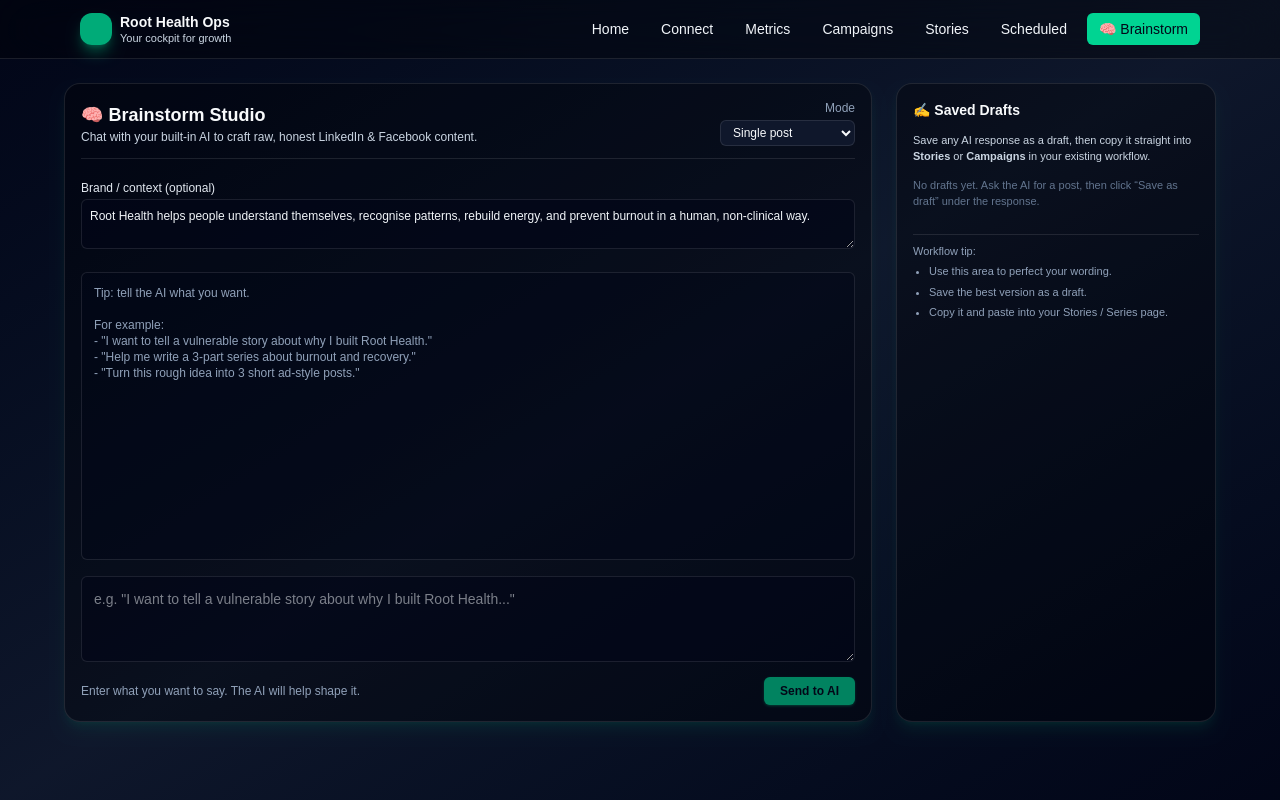
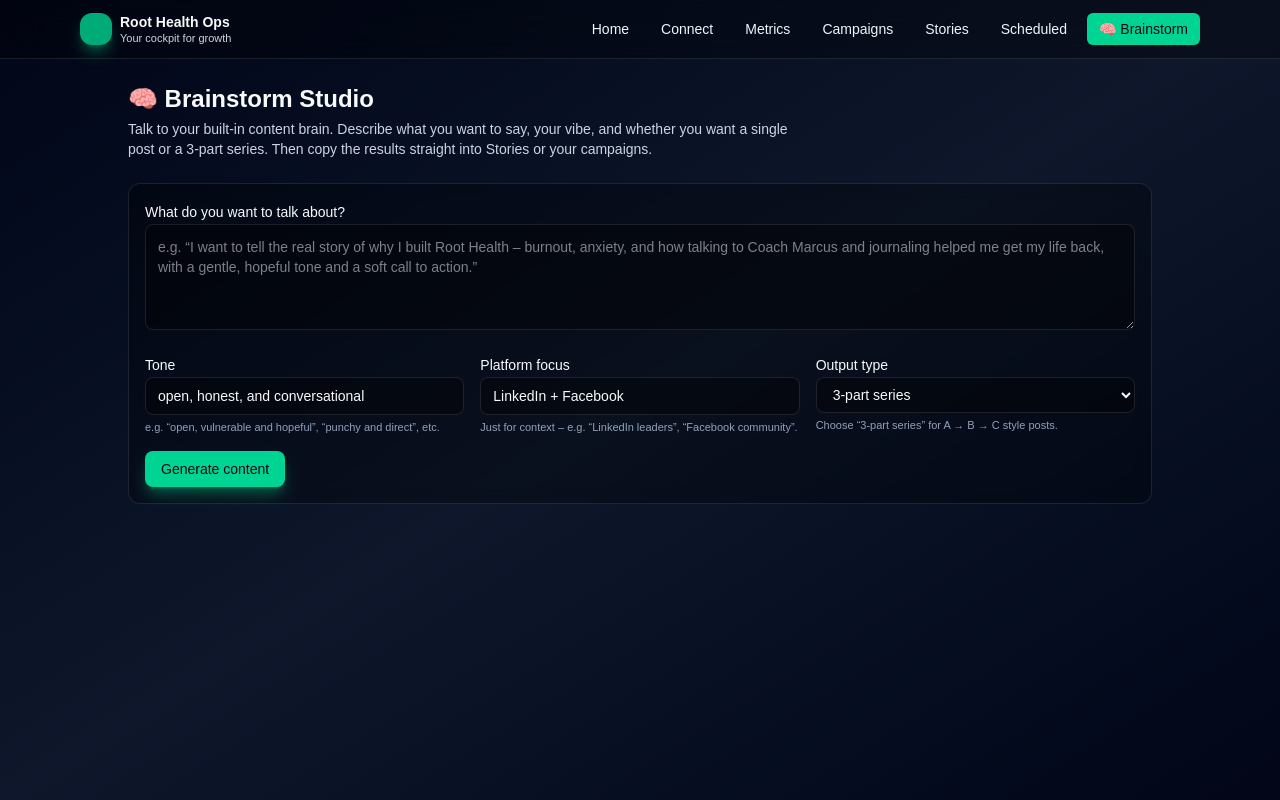
Before and after one commit to Hypnohippy/root-health-ops-dashboard1, a Next.js app: page /dashboard/brainstorm in a window 1280 px wide. Built offline with nearby package versions, Linux system fonts and the light colour scheme.

Commit message:
Update page.tsx

```diff
--- a/app/dashboard/brainstorm/page.tsx
+++ b/app/dashboard/brainstorm/page.tsx
@@ -2,269 +2,271 @@
 
 import React, { useState } from "react";
 
-type Role = "user" | "assistant";
+type Mode = "single" | "series";
 
-type ChatMessage = {
-  role: Role;
-  content: string;
+type SinglePost = {
+  title: string;
+  body: string;
 };
 
-type BrainstormMode = "single_post" | "series" | "ad_variants";
-
-const initialSystemHint = `Tip: tell the AI what you want.
-
-For example:
-- "I want to tell a vulnerable story about why I built Root Health."
-- "Help me write a 3-part series about burnout and recovery."
-- "Turn this rough idea into 3 short ad-style posts."`;
+type SeriesPost = {
+  title: string;
+  body: string;
+};
 
 export default function BrainstormPage() {
-  const [mode, setMode] = useState<BrainstormMode>("single_post");
-  const [brandContext, setBrandContext] = useState<string>(
-    "Root Health helps people understand themselves, recognise patterns, rebuild energy, and prevent burnout in a human, non-clinical way."
-  );
-  const [input, setInput] = useState("");
-  const [messages, setMessages] = useState<ChatMessage[]>([]);
-  const [drafts, setDrafts] = useState<string[]>([]);
-  const [isLoading, setIsLoading] = useState(false);
-  const [status, setStatus] = useState<string | null>(null);
+  const [prompt, setPrompt] = useState("");
+  const [tone, setTone] = useState("open, honest, and conversational");
+  const [platform, setPlatform] = useState("LinkedIn + Facebook");
+  const [mode, setMode] = useState<Mode>("series"); // default to series
+  const [loading, setLoading] = useState(false);
+  const [error, setError] = useState<string | null>(null);
 
-  const handleSend = async () => {
-    if (!input.trim()) return;
+  const [singlePost, setSinglePost] = useState<SinglePost | null>(null);
+  const [seriesPosts, setSeriesPosts] = useState<SeriesPost[]>([]);
 
-    const newMessage: ChatMessage = {
-      role: "user",
-      content: input.trim(),
-    };
-
-    const updatedMessages = [...messages, newMessage];
-    setMessages(updatedMessages);
-    setInput("");
-    setIsLoading(true);
-    setStatus("Thinking...");
+  const handleSubmit = async (e: React.FormEvent) => {
+    e.preventDefault();
+    setLoading(true);
+    setError(null);
+    setSinglePost(null);
+    setSeriesPosts([]);
 
     try {
       const res = await fetch("/api/ai/brainstorm", {
         method: "POST",
         headers: { "Content-Type": "application/json" },
-        body: JSON.stringify({
-          messages: updatedMessages,
-          mode,
-          brandContext,
-        }),
+        body: JSON.stringify({ prompt, tone, platform, mode }),
       });
 
       if (!res.ok) {
-        const err = await res.json().catch(() => ({}));
-        console.error("Brainstorm error:", err);
-        setStatus("Something went wrong. Please try again.");
-        setIsLoading(false);
-        return;
+        const data = await res.json().catch(() => ({}));
+        throw new Error(data.error || "Request failed");
       }
 
       const data = await res.json();
-      const replyText: string = data.reply || "No response text received.";
 
-      const assistantMessage: ChatMessage = {
-        role: "assistant",
-        content: replyText,
-      };
-
-      setMessages((prev) => [...prev, assistantMessage]);
-      setStatus("Ready. You can refine further or save this as a draft.");
-    } catch (error) {
-      console.error("Brainstorm fetch error:", error);
-      setStatus("Network error. Please try again.");
+      if (data.type === "single" && data.post) {
+        setSinglePost(data.post);
+      } else if (data.type === "series" && Array.isArray(data.posts)) {
+        setSeriesPosts(data.posts);
+      } else {
+        throw new Error("Unexpected response format from AI");
+      }
+    } catch (err: any) {
+      console.error(err);
+      setError(err.message || "Something went wrong");
     } finally {
-      setIsLoading(false);
+      setLoading(false);
     }
   };
 
-  const handleSaveDraft = (content: string) => {
-    setDrafts((prev) => [content, ...prev]);
-    setStatus("Draft saved. You can copy it into Stories or Series.");
-  };
-
-  const handleCopy = async (content: string) => {
+  const copyToClipboard = async (text: string) => {
     try {
-      await navigator.clipboard.writeText(content);
-      setStatus("Copied to clipboard. Paste into Stories or Campaigns.");
+      await navigator.clipboard.writeText(text);
+      alert("Copied to clipboard");
     } catch {
-      setStatus("Could not copy to clipboard, please copy manually.");
+      alert("Could not copy. Please select and copy manually.");
     }
   };
 
+  const copySeriesPost = (index: number) => {
+    const post = seriesPosts[index];
+    if (!post) return;
+    const text = `${post.title}\n\n${post.body}`;
+    copyToClipboard(text);
+  };
+
+  const copySingle = () => {
+    if (!singlePost) return;
+    const text = `${singlePost.title}\n\n${singlePost.body}`;
+    copyToClipboard(text);
+  };
+
+  const copyAllSeries = () => {
+    if (seriesPosts.length === 0) return;
+    const text = seriesPosts
+      .map(
+        (p, i) => `PART ${i + 1}: ${p.title}\n\n${p.body}\n\n------------------------`
+      )
+      .join("\n");
+    copyToClipboard(text);
+  };
+
   return (
-    <div className="mx-auto flex max-w-6xl flex-col gap-6 md:flex-row">
-      {/* LEFT: Chat area */}
-      <section className="flex-1 space-y-4 rounded-2xl bg-black/30 p-4 shadow-lg shadow-emerald-500/10 border border-white/10">
-        <header className="flex items-center justify-between gap-3 border-b border-white/10 pb-3">
-          <div>
-            <h1 className="text-lg font-semibold text-slate-50">
-              🧠 Brainstorm Studio
-            </h1>
-            <p className="text-xs text-slate-300">
-              Chat with your built-in AI to craft raw, honest LinkedIn & Facebook content.
+    <div className="mx-auto max-w-5xl space-y-6">
+      <header className="space-y-1">
+        <h1 className="text-2xl font-semibold">🧠 Brainstorm Studio</h1>
+        <p className="text-sm text-slate-300 max-w-2xl">
+          Talk to your built-in content brain. Describe what you want to say,
+          your vibe, and whether you want a single post or a 3-part series.
+          Then copy the results straight into{" "}
+          <span className="font-medium">Stories</span> or your campaigns.
+        </p>
+      </header>
+
+      {/* Form */}
+      <form
+        onSubmit={handleSubmit}
+        className="space-y-4 rounded-xl border border-white/10 bg-black/30 p-4 backdrop-blur"
+      >
+        <div className="space-y-1">
+          <label className="text-sm font-medium">
+            What do you want to talk about?
+          </label>
+          <textarea
+            value={prompt}
+            onChange={(e) => setPrompt(e.target.value)}
+            className="w-full rounded-lg border border-white/10 bg-black/40 p-3 text-sm outline-none focus:border-emerald-400"
+            rows={4}
+            placeholder={`e.g. “I want to tell the real story of why I built Root Health – burnout, anxiety, and how talking to Coach Marcus and journaling helped me get my life back, with a gentle, hopeful tone and a soft call to action.”`}
+            required
+          />
+        </div>
+
+        <div className="grid gap-4 md:grid-cols-3">
+          <div className="space-y-1">
+            <label className="text-sm font-medium">Tone</label>
+            <input
+              value={tone}
+              onChange={(e) => setTone(e.target.value)}
+              className="w-full rounded-lg border border-white/10 bg-black/40 px-3 py-2 text-sm outline-none focus:border-emerald-400"
+            />
+            <p className="text-[11px] text-slate-400">
+              e.g. “open, vulnerable and hopeful”, “punchy and direct”, etc.
             </p>
           </div>
 
-          <div className="flex flex-col items-end gap-1 text-xs">
-            <label className="text-slate-400">Mode</label>
+          <div className="space-y-1">
+            <label className="text-sm font-medium">Platform focus</label>
+            <input
+              value={platform}
+              onChange={(e) => setPlatform(e.target.value)}
+              className="w-full rounded-lg border border-white/10 bg-black/40 px-3 py-2 text-sm outline-none focus:border-emerald-400"
+            />
+            <p className="text-[11px] text-slate-400">
+              Just for context – e.g. “LinkedIn leaders”, “Facebook community”.
+            </p>
+          </div>
+
+          <div className="space-y-1">
+            <label className="text-sm font-medium">Output type</label>
             <select
               value={mode}
-              onChange={(e) => setMode(e.target.value as BrainstormMode)}
-              className="rounded-md bg-slate-900 border border-white/10 px-2 py-1 text-xs text-slate-50"
+              onChange={(e) => setMode(e.target.value as Mode)}
+              className="w-full rounded-lg border border-white/10 bg-black/40 px-3 py-2 text-sm outline-none focus:border-emerald-400"
             >
-              <option value="single_post">Single post</option>
-              <option value="series">3-part story series</option>
-              <option value="ad_variants">Short ad variants</option>
+              <option value="single">Single post</option>
+              <option value="series">3-part series</option>
             </select>
+            <p className="text-[11px] text-slate-400">
+              Choose “3-part series” for A → B → C style posts.
+            </p>
           </div>
-        </header>
-
-        {/* Brand context (optional but handy) */}
-        <div className="space-y-1">
-          <label className="text-xs font-medium text-slate-200">
-            Brand / context (optional)
-          </label>
-          <textarea
-            value={brandContext}
-            onChange={(e) => setBrandContext(e.target.value)}
-            className="w-full rounded-md border border-white/10 bg-slate-950/60 p-2 text-xs text-slate-100 focus:outline-none focus:ring-1 focus:ring-emerald-400"
-            rows={2}
-          />
         </div>
 
-        {/* Chat history */}
-        <div className="h-72 space-y-3 overflow-y-auto rounded-md border border-white/10 bg-slate-950/40 p-3 text-sm">
-          {messages.length === 0 && (
-            <div className="text-xs text-slate-400 whitespace-pre-line">
-              {initialSystemHint}
+        <div className="flex items-center gap-3">
+          <button
+            type="submit"
+            disabled={loading}
+            className="rounded-lg bg-emerald-400 px-4 py-2 text-sm font-medium text-slate-950 shadow-lg shadow-emerald-500/40 disabled:opacity-60"
+          >
+            {loading ? "Thinking…" : "Generate content"}
+          </button>
+          {error && (
+            <span className="text-xs text-red-400">Error: {error}</span>
+          )}
         </div>
+      </form>
+
+      {/* Results */}
+      {singlePost && (
+        <section className="space-y-2">
+          <div className="flex items-center justify-between">
+            <h2 className="text-sm font-semibold">Generated post</h2>
+            <button
+              onClick={copySingle}
+              className="rounded-md border border-white/10 px-3 py-1 text-xs hover:bg-white/5"
+            >
+              Copy for Stories
+            </button>
+          </div>
+          <div className="grid gap-3 md:grid-cols-[minmax(0,1fr)]">
+            <article className="space-y-2 rounded-xl border border-white/10 bg-black/40 p-3 text-sm">
+              <h3 className="font-semibold text-slate-50">
+                {singlePost.title}
+              </h3>
+              <p className="whitespace-pre-line text-slate-200">
+                {singlePost.body}
+              </p>
+            </article>
+          </div>
+          <p className="text-[11px] text-slate-400">
+            To use this in{" "}
+            <span className="font-medium">Stories &gt; New</span>, click
+            “Copy”, then paste into the story content box and schedule it as
+            usual.
+          </p>
+        </section>
       )}
 
-          {messages.map((m, i) => (
-            <div
-              key={i}
-              className={`flex ${
-                m.role === "user" ? "justify-end" : "justify-start"
-              }`}
+      {seriesPosts.length > 0 && (
+        <section className="space-y-3">
+          <div className="flex items-center justify-between">
+            <h2 className="text-sm font-semibold">
+              3-part series for Stories
+            </h2>
+            <button
+              onClick={copyAllSeries}
+              className="rounded-md border border-white/10 px-3 py-1 text-xs hover:bg-white/5"
             >
-              <div
-                className={`max-w-[80%] rounded-lg px-3 py-2 text-xs whitespace-pre-line ${
-                  m.role === "user"
-                    ? "bg-emerald-400 text-slate-950"
-                    : "bg-slate-800 text-slate-50 border border-white/10"
-                }`}
+              Copy all parts together
+            </button>
+          </div>
+
+          <div className="grid gap-3 md:grid-cols-3">
+            {seriesPosts.map((post, index) => (
+              <article
+                key={index}
+                className="flex flex-col rounded-xl border border-white/10 bg-black/40 p-3 text-sm"
               >
-                {m.content}
-                {m.role === "assistant" && (
-                  <div className="mt-2 flex gap-2 text-[10px]">
+                <div className="mb-2 flex items-center justify-between gap-2">
+                  <div>
+                    <p className="text-xs uppercase tracking-wide text-slate-400">
+                      Part {index + 1}
+                    </p>
+                    <h3 className="text-sm font-semibold text-slate-50">
+                      {post.title}
+                    </h3>
+                  </div>
                   <button
-                      onClick={() => handleSaveDraft(m.content)}
-                      className="rounded-full border border-white/20 px-2 py-0.5 hover:bg-white/10"
-                    >
-                      Save as draft
-                    </button>
-                    <button
-                      onClick={() => handleCopy(m.content)}
-                      className="rounded-full border border-white/20 px-2 py-0.5 hover:bg-white/10"
+                    onClick={() => copySeriesPost(index)}
+                    className="rounded-md border border-white/10 px-2 py-1 text-[11px] hover:bg-white/5"
                   >
                     Copy
                   </button>
                 </div>
-                )}
-              </div>
-            </div>
+                <p className="whitespace-pre-line text-slate-200 flex-1">
+                  {post.body}
+                </p>
+                <p className="mt-3 text-[11px] text-slate-400">
+                  Tip: paste this into a new Story and schedule it as{" "}
+                  <span className="font-medium">
+                    “Part {index + 1} of 3”
+                  </span>{" "}
+                  for LinkedIn/Facebook.
+                </p>
+              </article>
             ))}
           </div>
 
-        {/* Input area */}
-        <div className="space-y-2">
-          <textarea
-            value={input}
-            onChange={(e) => setInput(e.target.value)}
-            placeholder='e.g. "I want to tell a vulnerable story about why I built Root Health..."'
-            className="w-full rounded-md border border-white/10 bg-slate-950/60 p-3 text-sm text-slate-100 focus:outline-none focus:ring-1 focus:ring-emerald-400"
-            rows={3}
-          />
-          <div className="flex items-center justify-between text-xs">
-            <span className="text-slate-400">
-              Enter what you want to say. The AI will help shape it.
-            </span>
-            <button
-              onClick={handleSend}
-              disabled={isLoading || !input.trim()}
-              className="rounded-md bg-emerald-400 px-4 py-1.5 text-xs font-semibold text-slate-950 shadow-sm shadow-emerald-500/40 disabled:opacity-60"
-            >
-              {isLoading ? "Thinking..." : "Send to AI"}
-            </button>
-          </div>
-        </div>
-
-        {status && (
-          <p className="text-[11px] text-slate-300 border-t border-white/10 pt-2">
-            {status}
+          <p className="text-[11px] text-slate-400">
+            Workflow: generate → copy Part 1 → paste into{" "}
+            <span className="font-medium">Stories &gt; New</span> & schedule →
+            repeat for Parts 2 and 3 with different dates/times.
           </p>
+        </section>
       )}
-      </section>
-
-      {/* RIGHT: Drafts & handoff */}
-      <aside className="w-full max-w-xs space-y-3 rounded-2xl bg-black/30 p-4 shadow-lg shadow-emerald-500/10 border border-white/10">
-        <h2 className="text-sm font-semibold text-slate-50">
-          ✍️ Saved Drafts
-        </h2>
-        <p className="text-[11px] text-slate-300">
-          Save any AI response as a draft, then copy it straight into{" "}
-          <span className="font-semibold">Stories</span> or{" "}
-          <span className="font-semibold">Campaigns</span> in your existing
-          workflow.
-        </p>
-
-        {drafts.length === 0 && (
-          <p className="text-[11px] text-slate-500">
-            No drafts yet. Ask the AI for a post, then click
-            {" “Save as draft” "} under the response.
-          </p>
-        )}
-
-        <div className="space-y-3 max-h-72 overflow-y-auto">
-          {drafts.map((draft, i) => (
-            <div
-              key={i}
-              className="rounded-md border border-white/10 bg-slate-950/60 p-2 text-[11px] text-slate-100"
-            >
-              <div className="mb-2 max-h-32 overflow-y-auto whitespace-pre-line">
-                {draft}
-              </div>
-              <div className="flex gap-2 text-[10px]">
-                <button
-                  onClick={() => handleCopy(draft)}
-                  className="flex-1 rounded-full border border-white/20 px-2 py-1 text-center hover:bg-white/10"
-                >
-                  Copy to clipboard
-                </button>
-                {/* Simple navigation hint for you to use manually */}
-                <a
-                  href="/dashboard/stories/new"
-                  className="flex-1 rounded-full border border-emerald-400/60 px-2 py-1 text-center text-emerald-300 hover:bg-emerald-500/10"
-                >
-                  Open Stories
-                </a>
-              </div>
-            </div>
-          ))}
-        </div>
-
-        <div className="border-t border-white/10 pt-2 text-[11px] text-slate-400">
-          Workflow tip:
-          <ul className="mt-1 list-disc pl-4 space-y-1">
-            <li>Use this area to perfect your wording.</li>
-            <li>Save the best version as a draft.</li>
-            <li>Copy it and paste into your Stories / Series page.</li>
-          </ul>
-        </div>
-      </aside>
     </div>
   );
 }
```
Lines whose indentation alone changed are shown as unchanged.
